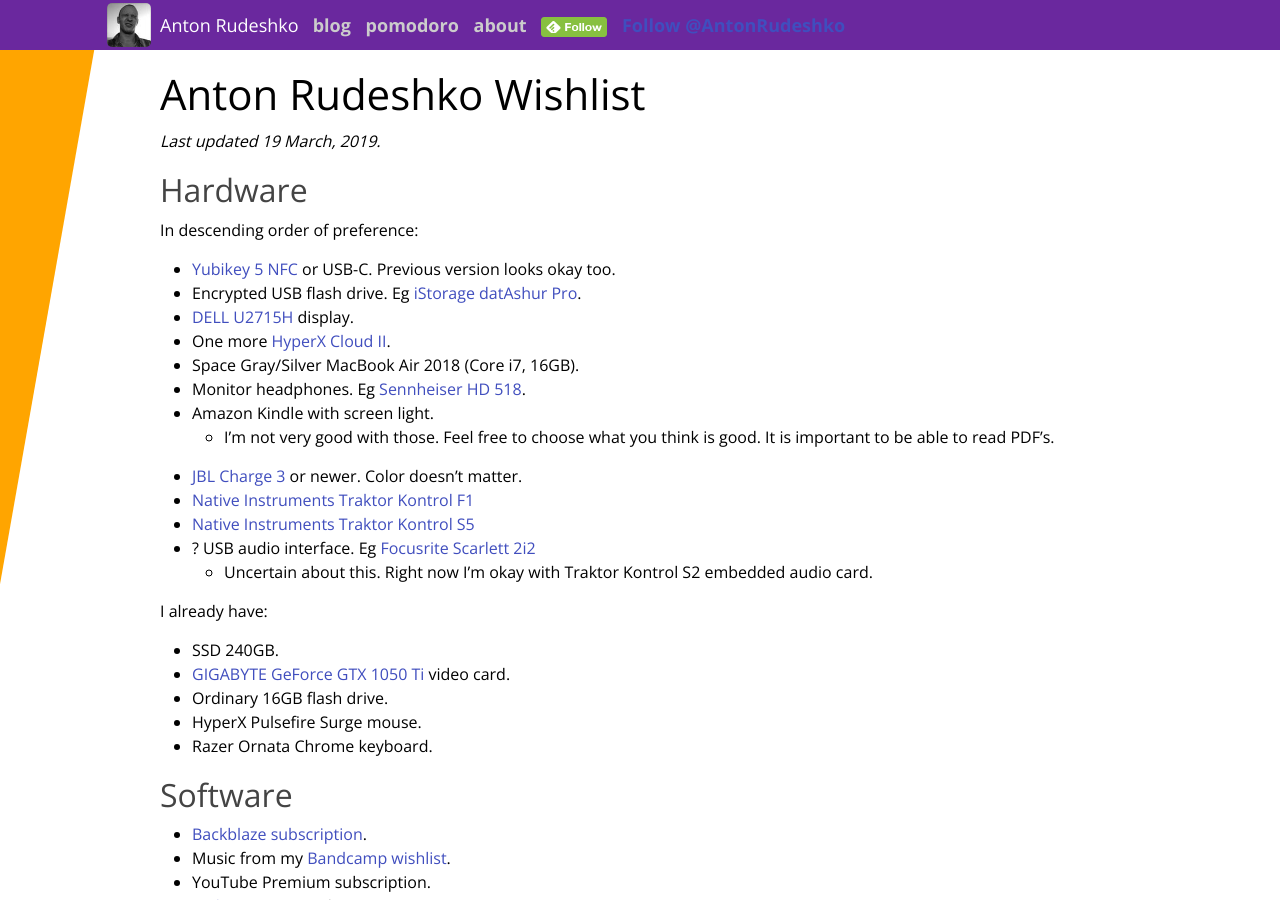
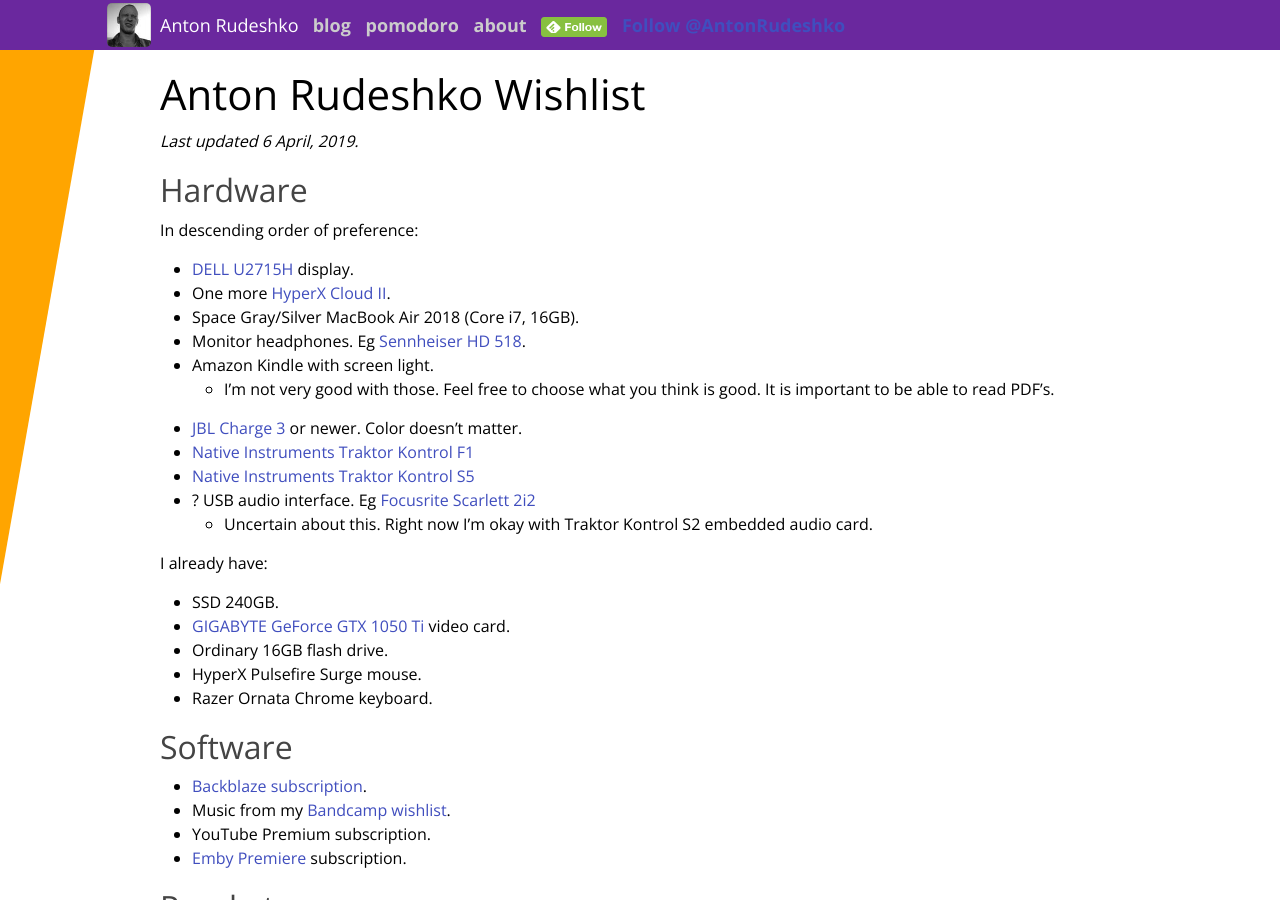
Before and after one commit to anton-rudeshko/anton-rudeshko.github.io, a Jekyll site: the page built from wishlist/index.md, in a window 1280 px wide and 900 px high. Built offline with Jekyll 4.4.1, drawn with Linux system fonts in a browser that asks for light colours; comment, search, counter and statistics services are not loaded; some of the changed text lies outside the part shown.

Commit message:
wishlist: bday is passed, moving on

```diff
--- a/wishlist/index.md
+++ b/wishlist/index.md
@@ -5,14 +5,12 @@ title: Anton Rudeshko Wishlist
 
 # Anton Rudeshko Wishlist
 
-*Last updated 19 March, 2019.*
+*Last updated 6 April, 2019.*
 
 ## Hardware
 
 In descending order of preference:
 
-* [Yubikey 5 NFC][yubikey] or USB-C. Previous version looks okay too.
-* Encrypted USB flash drive. Eg [iStorage datAshur Pro][encrypted-flash].
 * [DELL U2715H][dell] display.
 * One more [HyperX Cloud II][hyperx2].
 * Space Gray/Silver MacBook Air 2018 (Core i7, 16GB).
@@ -25,8 +23,6 @@ In descending order of preference:
 * ? USB audio interface. Eg [Focusrite Scarlett 2i2][focusrite]
   * Uncertain about this. Right now I'm okay with Traktor Kontrol S2 embedded audio card.
 
-[yubikey]: https://www.yubico.com/product/yubikey-5-nfc/
-[encrypted-flash]: https://market.yandex.ru/product/13832438
 [dell]: https://market.yandex.ru/product/11131926
 [hyperx2]: https://market.yandex.ru/product/12241651
 [hd-518]: https://market.yandex.ru/product/6516805
@@ -141,7 +137,6 @@ I'm fine with money gifts.
 ## Other
 
 * High-quality 1L+ thermos (to be used in the office).
-* White board markers (fine bullet point) and moderate size (max 60 cm) white board.
 * "Blood, Sweat, and Pixels" by Jason Schreier (_without_ Russian translation).
 * Touchscreen winter gloves.
 * Firm toothbrushes (R.O.C.S. are quite good).
```
